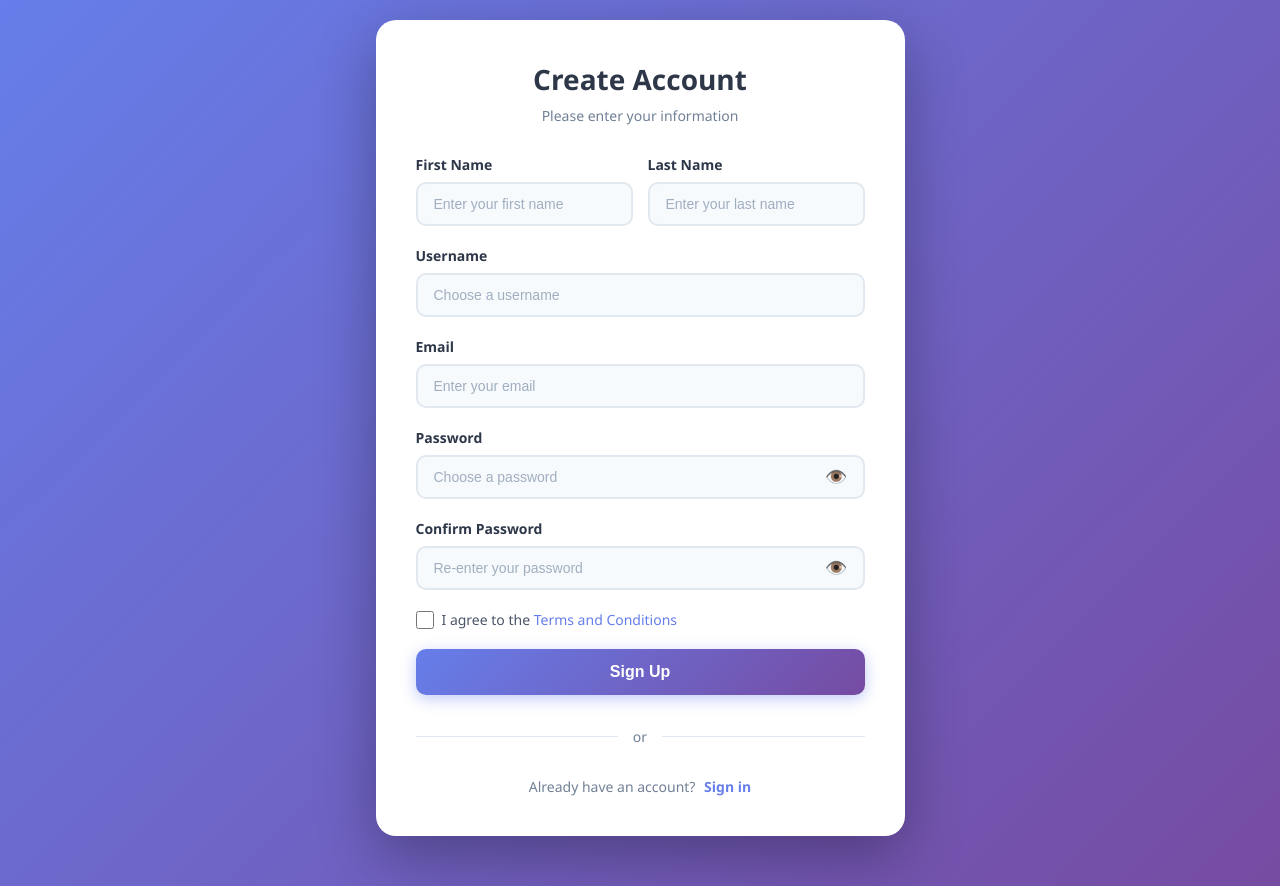
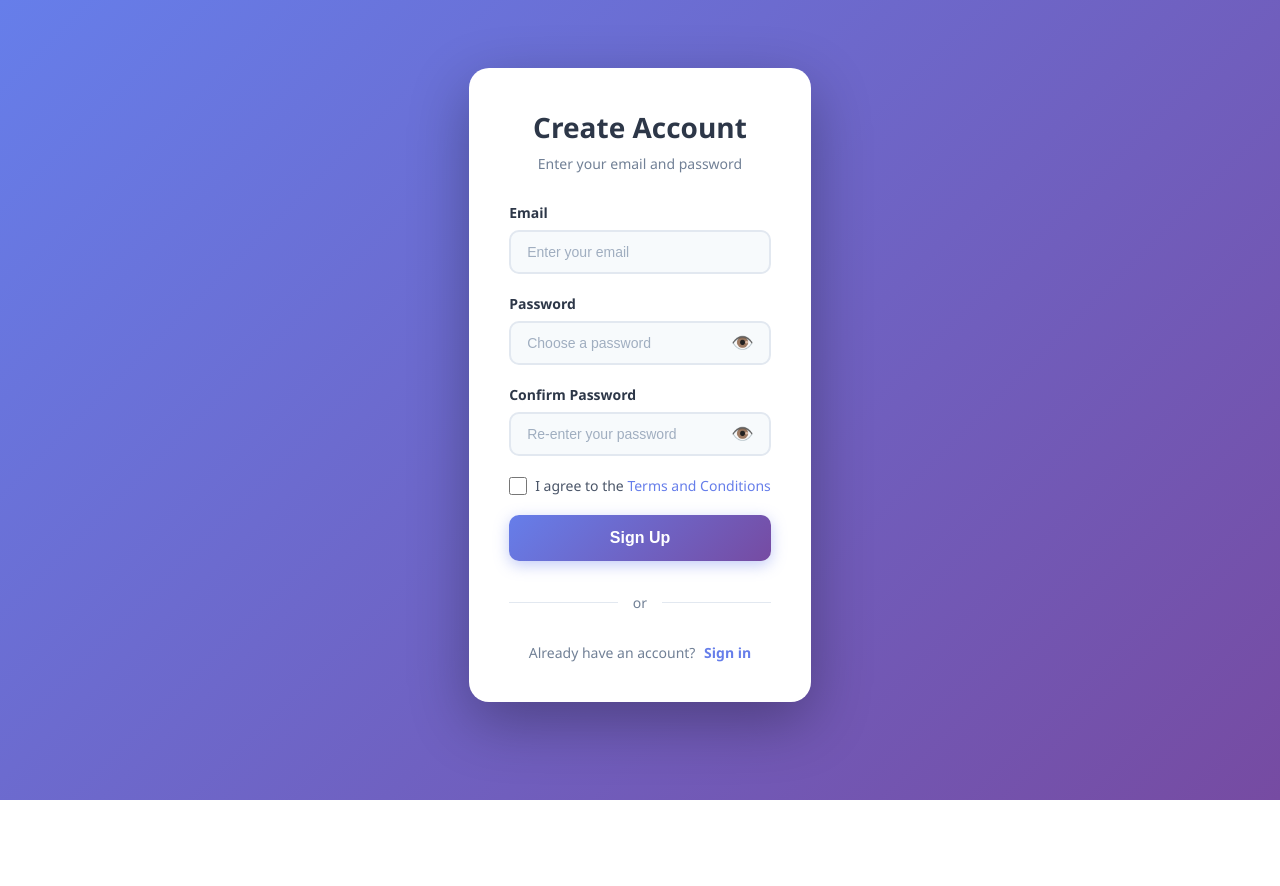
Before and after one commit to alibahrami1376/todo_django_advance, a Django app: page /accounts/register/ in a window 1280 px wide. After the commit the page ends 800 px from the top, so only its background shows below. Run offline with Django 3.2, Linux system fonts and the light colour scheme.

Commit message:
fix :change register page

```diff
--- a/core/templates/register.html
+++ b/core/templates/register.html
@@ -12,7 +12,7 @@
     <div class="auth-card">
         <div class="auth-header">
             <h1 class="auth-title">Create Account</h1>
-            <p class="auth-subtitle">Please enter your information</p>
+            <p class="auth-subtitle">Enter your email and password</p>
         </div>
 
         <form method="post" class="auth-form" action="{% url 'accounts:register' %}">
@@ -25,68 +25,6 @@
                     {% endfor %}
                 </div>
             {% endif %}
-
-            <div class="form-row">
-                <div class="form-group">
-                    <label for="{{ form.first_name.id_for_label }}" class="form-label">
-                        First Name
-                    </label>
-                    <input
-                        type="text"
-                        name="{{ form.first_name.name }}"
-                        id="{{ form.first_name.id_for_label }}"
-                        class="form-input {% if form.first_name.errors %}error{% endif %}"
-                        placeholder="Enter your first name"
-                        value="{{ form.first_name.value|default:'' }}"
-                        required
-                    >
-                    {% if form.first_name.errors %}
-                        <span class="error-message">
-                            {% for error in form.first_name.errors %}{{ error }}{% endfor %}
-                        </span>
-                    {% endif %}
-                </div>
-
-                <div class="form-group">
-                    <label for="{{ form.last_name.id_for_label }}" class="form-label">
-                        Last Name
-                    </label>
-                    <input
-                        type="text"
-                        name="{{ form.last_name.name }}"
-                        id="{{ form.last_name.id_for_label }}"
-                        class="form-input {% if form.last_name.errors %}error{% endif %}"
-                        placeholder="Enter your last name"
-                        value="{{ form.last_name.value|default:'' }}"
-                        required
-                    >
-                    {% if form.last_name.errors %}
-                        <span class="error-message">
-                            {% for error in form.last_name.errors %}{{ error }}{% endfor %}
-                        </span>
-                    {% endif %}
-                </div>
-            </div>
-
-            <div class="form-group">
-                <label for="{{ form.username.id_for_label }}" class="form-label">
-                    Username
-                </label>
-                <input
-                    type="text"
-                    name="{{ form.username.name }}"
-                    id="{{ form.username.id_for_label }}"
-                    class="form-input {% if form.username.errors %}error{% endif %}"
-                    placeholder="Choose a username"
-                    value="{{ form.username.value|default:'' }}"
-                    required
-                >
-                {% if form.username.errors %}
-                    <span class="error-message">
-                        {% for error in form.username.errors %}{{ error }}{% endfor %}
-                    </span>
-                {% endif %}
-            </div>
 
             <div class="form-group">
                 <label for="{{ form.email.id_for_label }}" class="form-label">
```
Also changed, not shown: core/todo/SECURITY_REPORT.md (added, +105 -0 lines), core/db.sqlite3.
